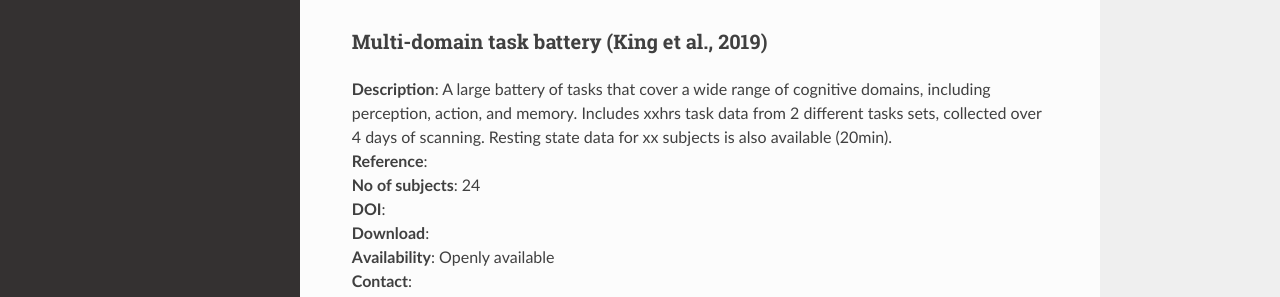
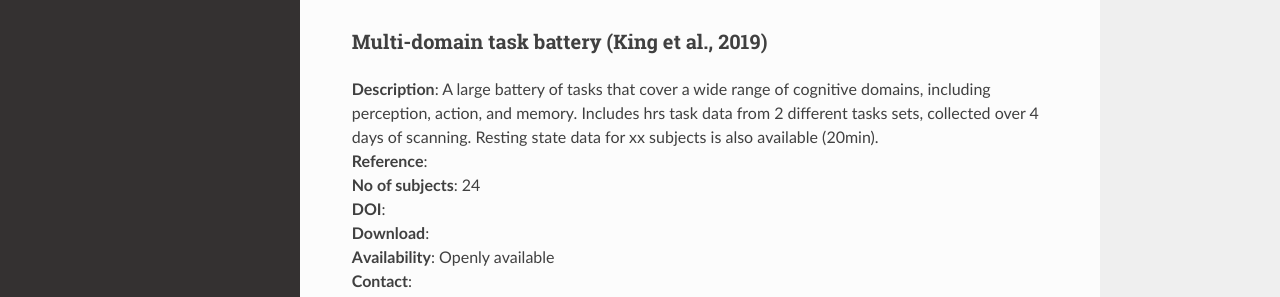
Before and after one commit to DiedrichsenLab/Functional_Fusion, a Sphinx documentation site: the page built from docs/04datasets.rst, in a window 1280 px wide and 1165 px high. Shown: the part 532-829 px from the top of the window. Built offline with Sphinx 7.4.7 and the Read the Docs theme 3.1.0, drawn with Linux system fonts in a browser that asks for light colours.

Commit message:
Update 04datasets.rst

```diff
--- a/docs/04datasets.rst
+++ b/docs/04datasets.rst
@@ -13,7 +13,7 @@ Datasets that are available in the framework
 Multi-domain task battery (King et al., 2019)
 ^^^^^^^^^^^^^^^^^^^^^^^^^^^^^^^^^^^^^^^^^^^^^
 
-|    **Description**: A large battery of tasks that cover a wide range of cognitive domains, including perception, action, and memory. Includes xxhrs task data from 2 different tasks sets, collected over 4 days of scanning. Resting state data for xx subjects is also available (20min).
+|    **Description**: A large battery of tasks that cover a wide range of cognitive domains, including perception, action, and memory. Includes hrs task data from 2 different tasks sets, collected over 4 days of scanning. Resting state data for xx subjects is also available (20min).
 |    **Reference**:
 |    **No of subjects**: 24
 |    **DOI**:
```
